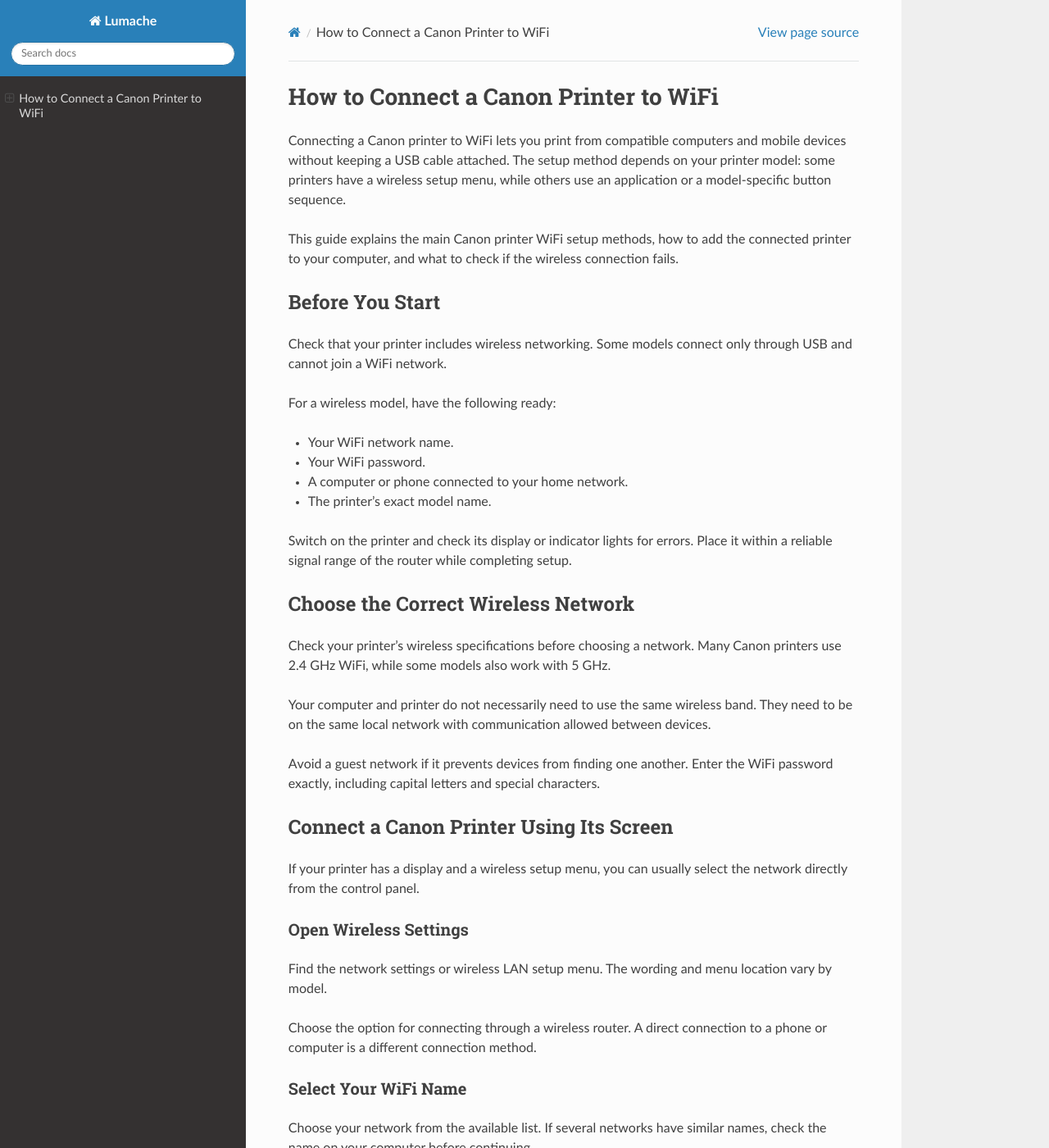
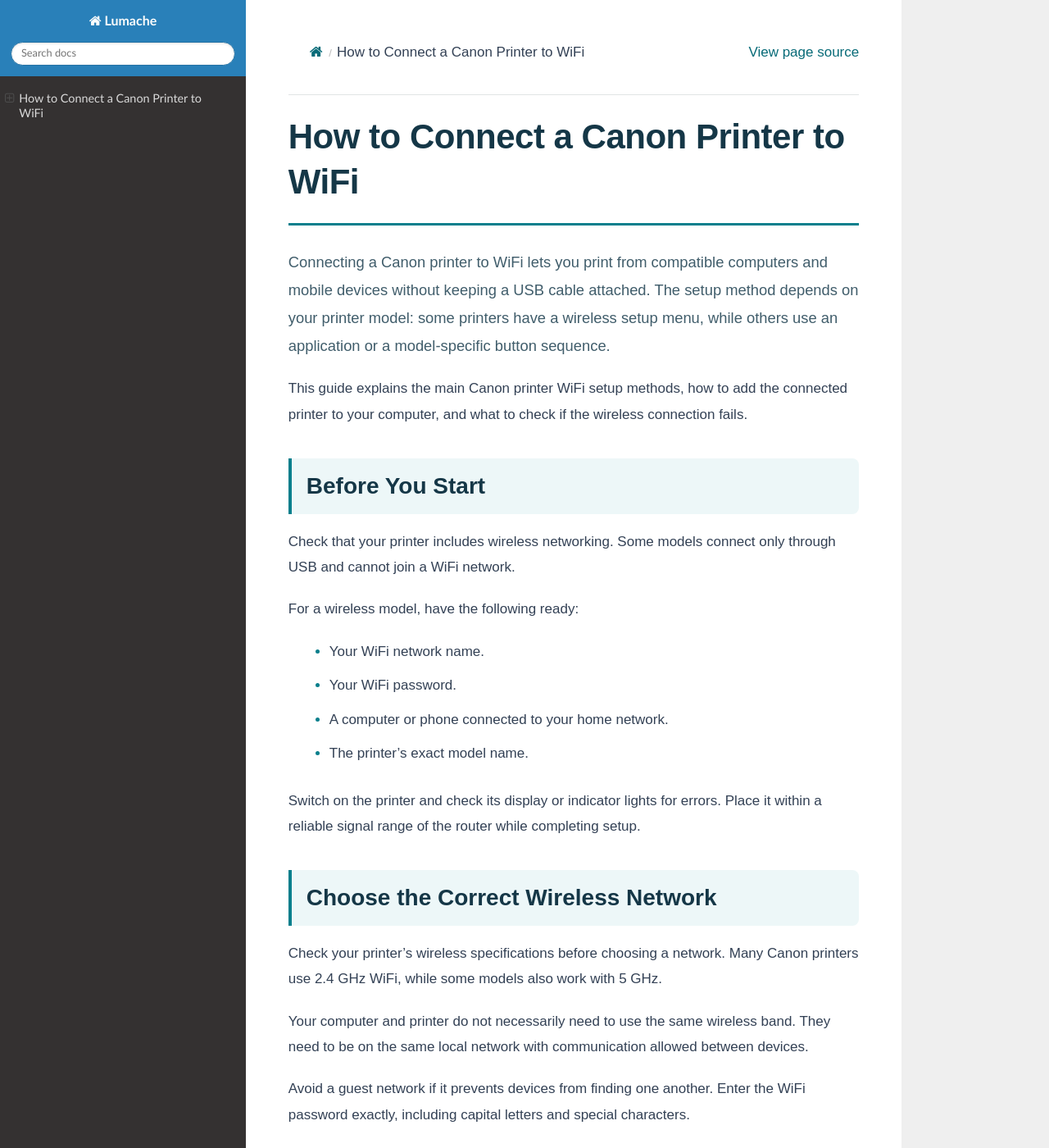
Before and after one commit to instantfast/connectwifitales, a Sphinx documentation site: the page built from docs/source/index.rst, in a window 1280 px wide and 1400 px high. Shown: the whole window at 82% size. Built offline with Sphinx 7.4.7 and the Read the Docs theme 3.1.0, drawn with Linux system fonts in a browser that asks for light colours.

Commit message:
Implement custom CSS for article styling
Added custom CSS for article design and mobile responsiveness.

```diff
--- a/docs/source/conf.py
+++ b/docs/source/conf.py
@@ -33,3 +33,193 @@ html_theme = 'sphinx_rtd_theme'
 
 # -- Options for EPUB output
 epub_show_urls = 'footnote'
+
+# Article design — automatically creates the CSS file
+from pathlib import Path
+
+_wifi_static = Path(__file__).resolve().parent / "_static"
+_wifi_static.mkdir(parents=True, exist_ok=True)
+
+_wifi_css = """
+/* Article */
+div.body,
+.rst-content,
+.bd-article {
+    color: #334155;
+    font-family: Arial, Helvetica, sans-serif;
+    font-size: 17px;
+    line-height: 1.85;
+    overflow-wrap: break-word;
+}
+
+div.body,
+.wy-nav-content {
+    background: #ffffff;
+}
+
+/* Main heading */
+:is(div.body, .rst-content, .bd-article) h1 {
+    margin: 0 0 28px;
+    padding-bottom: 22px;
+    border-bottom: 3px solid #087f8c;
+    color: #153747;
+    font-family: Arial, Helvetica, sans-serif;
+    font-size: clamp(29px, 4vw, 42px);
+    font-weight: 700;
+    line-height: 1.3;
+    letter-spacing: -0.5px;
+}
+
+/* Section headings */
+:is(div.body, .rst-content, .bd-article) h2 {
+    margin: 38px 0 18px;
+    padding: 14px 18px;
+    border-left: 4px solid #087f8c;
+    border-radius: 0 8px 8px 0;
+    background: #edf7f8;
+    color: #153747;
+    font-family: Arial, Helvetica, sans-serif;
+    font-size: clamp(23px, 3vw, 28px);
+    font-weight: 700;
+    line-height: 1.4;
+}
+
+/* Subheadings and FAQ questions */
+:is(div.body, .rst-content, .bd-article) h3 {
+    margin: 28px 0 12px;
+    color: #185868;
+    font-family: Arial, Helvetica, sans-serif;
+    font-size: 21px;
+    font-weight: 700;
+    line-height: 1.5;
+}
+
+:is(div.body, .rst-content, .bd-article) h4 {
+    margin: 24px 0 12px;
+    color: #185868;
+    font-size: 19px;
+    line-height: 1.5;
+}
+
+/* Paragraphs */
+:is(div.body, .rst-content, .bd-article) p {
+    margin: 0 0 20px;
+    font-size: inherit;
+    line-height: 1.85;
+}
+
+:is(div.body, .rst-content, .bd-article) h1 + p {
+    color: #405d6b;
+    font-size: 1.08em;
+}
+
+/* Lists */
+:is(div.body, .rst-content, .bd-article) ul,
+:is(div.body, .rst-content, .bd-article) ol {
+    margin: 18px 0 26px;
+    padding-left: 26px;
+}
+
+:is(div.body, .rst-content, .bd-article) li {
+    margin-bottom: 10px;
+    line-height: 1.8;
+}
+
+:is(div.body, .rst-content, .bd-article) li > p {
+    margin-bottom: 8px;
+}
+
+:is(div.body, .rst-content, .bd-article) li::marker {
+    color: #087f8c;
+}
+
+/* Links and keyboard navigation */
+:is(div.body, .rst-content, .bd-article) a {
+    color: #086b78;
+    text-underline-offset: 3px;
+}
+
+:is(div.body, .rst-content, .bd-article) a:hover {
+    color: #104652;
+}
+
+:is(div.body, .rst-content, .bd-article) a:focus-visible {
+    outline: 3px solid #087f8c;
+    outline-offset: 4px;
+}
+
+:is(div.body, .rst-content, .bd-article) a.headerlink {
+    font-size: 0.7em;
+    text-decoration: none;
+}
+
+/* Images and code */
+:is(div.body, .rst-content, .bd-article) img {
+    max-width: 100%;
+    height: auto;
+    border-radius: 8px;
+}
+
+:is(div.body, .rst-content, .bd-article) pre {
+    max-width: 100%;
+    padding: 18px;
+    overflow-x: auto;
+    border: 1px solid #dce7eb;
+    border-radius: 8px;
+    background: #f5f8fa;
+    line-height: 1.6;
+}
+
+:is(div.body, .rst-content, .bd-article) section {
+    scroll-margin-top: 28px;
+}
+
+/* Mobile */
+@media (max-width: 767px) {
+    div.body,
+    .rst-content,
+    .bd-article {
+        font-size: 16px;
+    }
+
+    .wy-nav-content {
+        padding: 24px 18px;
+    }
+
+    :is(div.body, .rst-content, .bd-article) h1 {
+        margin-bottom: 22px;
+        padding-bottom: 18px;
+    }
+
+    :is(div.body, .rst-content, .bd-article) h2 {
+        margin-top: 28px;
+        padding: 12px 14px;
+    }
+
+    :is(div.body, .rst-content, .bd-article) h3 {
+        font-size: 20px;
+    }
+
+    :is(div.body, .rst-content, .bd-article) p {
+        line-height: 1.75;
+    }
+}
+"""
+
+(_wifi_static / "custom.css").write_text(
+    _wifi_css,
+    encoding="utf-8",
+)
+
+# Preserve existing settings and register the stylesheet
+html_static_path = list(globals().get("html_static_path", []))
+if "_static" not in html_static_path:
+    html_static_path.append("_static")
+
+html_css_files = list(globals().get("html_css_files", []))
+if not any(
+    (item[0] if isinstance(item, (tuple, list)) else item)
+    == "custom.css"
+    for item in html_css_files
+):
+    html_css_files.append("custom.css")
```
